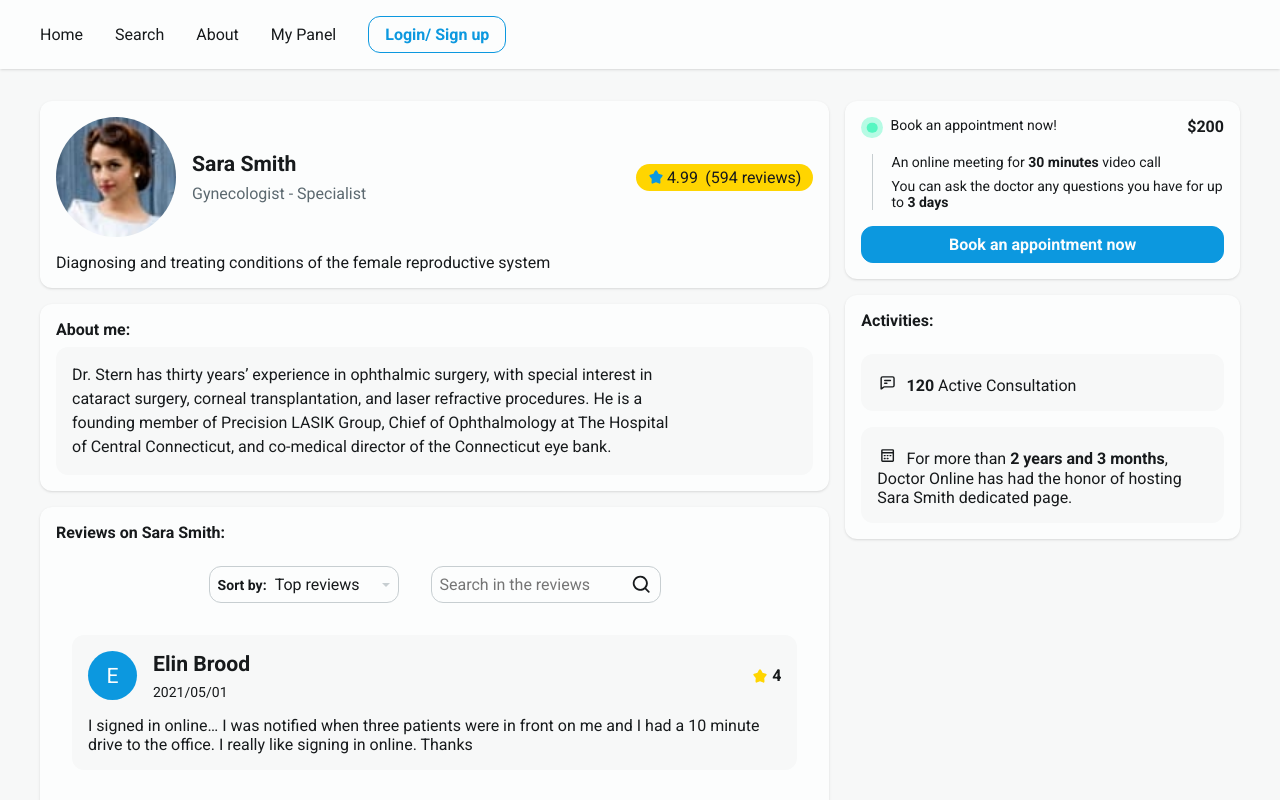
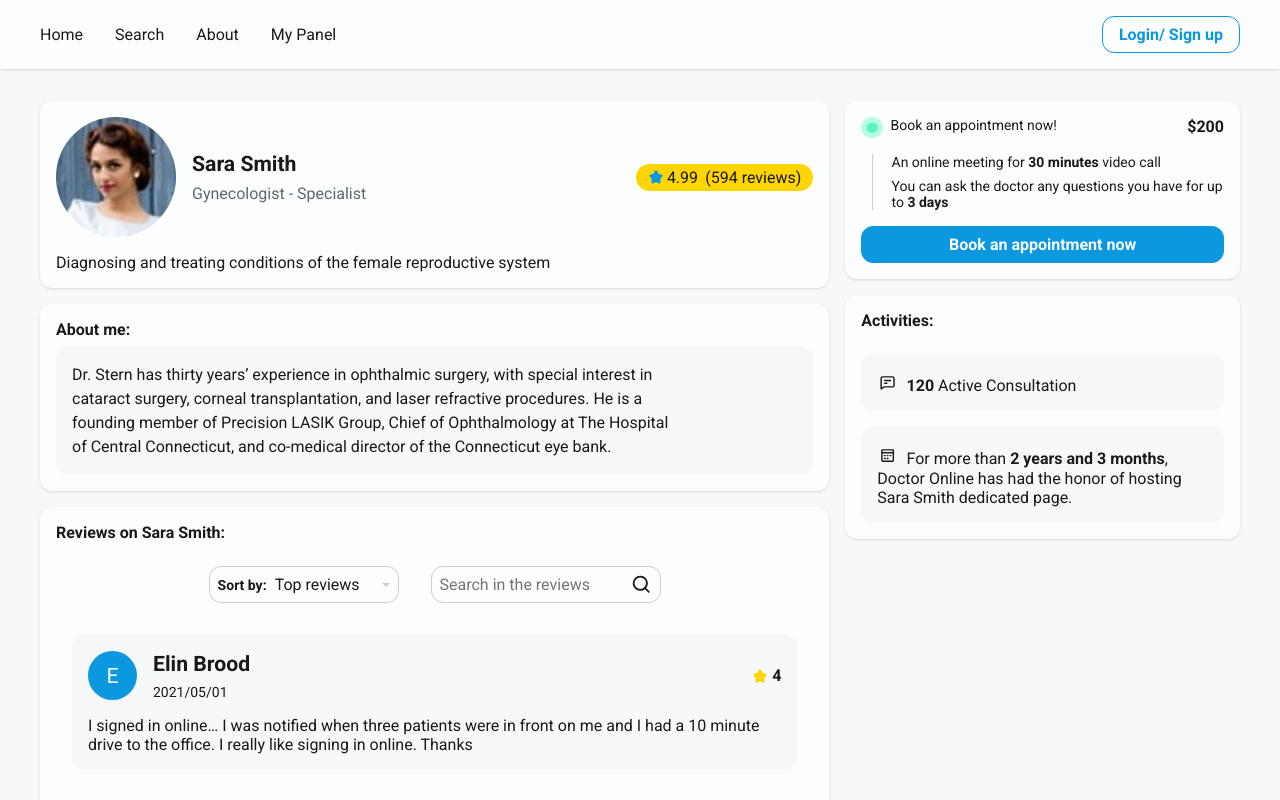
Before and after one commit to MaryamBahangeh/doctor-online, a Next.js app: page /doctor/1 in a window 1280 px wide. Shown: the top 800 px of the page. Built offline with nearby package versions, Linux system fonts and the light colour scheme.

Commit message:
[UPDATE]fix button

```diff
--- a/src/app/doctor/components/appointment-info/AppointmentInfo.tsx
+++ b/src/app/doctor/components/appointment-info/AppointmentInfo.tsx
@@ -3,7 +3,7 @@ import React from "react";
 import { DoctorModel } from "@/models/doctor";
 
 import Card from "@/components/card/Card";
-import Button, { Color, Variant } from "@/components/Button/Button";
+import Button, { Color, Variant } from "@/components/button/Button";
 
 import styles from "./AppointmentInfo.module.css";
 
--- a/src/app/search/components/items-filters/ItemsFilter.tsx
+++ b/src/app/search/components/items-filters/ItemsFilter.tsx
@@ -6,7 +6,7 @@ import { FiltersType } from "@/types/filters-type";
 import { SelectOptionType } from "@/types/select-option-type";
 
 import styles from "./ItemsFilter.module.css";
-import Button, { Variant } from "@/components/Button/Button";
+import Button, { Variant } from "@/components/button/Button";
 
 type Props = {
   title: string;
--- a/src/app/search/components/selected-filters/SelectedFilters.tsx
+++ b/src/app/search/components/selected-filters/SelectedFilters.tsx
@@ -6,7 +6,7 @@ import { FiltersContext } from "@/app/search/providers/FiltersProvider";
 
 import Card from "@/components/card/Card";
 import SolarTrashBinMinimalisticLinear from "@/icons/SolarTrashBinMinimalisticLinear";
-import Button, { Variant } from "@/components/Button/Button";
+import Button, { Variant } from "@/components/button/Button";
 import { FiltersType } from "@/types/filters-type";
 import { APPOINTMENT_TIMES } from "@/options/appointment-time-options";
 
--- a/src/components/doctors/components/doctor-card/DoctorCard.tsx
+++ b/src/components/doctors/components/doctor-card/DoctorCard.tsx
@@ -4,7 +4,7 @@ import Card from "@/components/card/Card";
 import StarBold from "@/icons/StarBold";
 import MingcuteLocationLine from "@/icons/MingcuteLocationLine";
 import { DoctorModel } from "@/models/doctor";
-import Button, { Color, Variant } from "@/components/Button/Button";
+import Button, { Color, Variant } from "@/components/button/Button";
 
 import styles from "./DoctorCard.module.css";
 import Link from "next/link";
--- a/src/components/global-search-box/GlobalSearchBox.tsx
+++ b/src/components/global-search-box/GlobalSearchBox.tsx
@@ -9,7 +9,7 @@ import MingcuteSearchLine from "@/icons/MingcuteSearchLine";
 import MingcuteLocationLine from "@/icons/MingcuteLocationLine";
 
 import styles from "./GlobalSearchBox.module.css";
-import Button, { Variant } from "@/components/Button/Button";
+import Button, { Variant } from "@/components/button/Button";
 
 function GlobalSearchBox() {
   const { filters, dispatchFilters } = useContext(FiltersContext);
--- a/src/components/header/Header.module.css
+++ b/src/components/header/Header.module.css
@@ -23,7 +23,7 @@
     }
   }
 
-  button {
+  a {
     margin-inline-start: auto;
   }
 }
```
